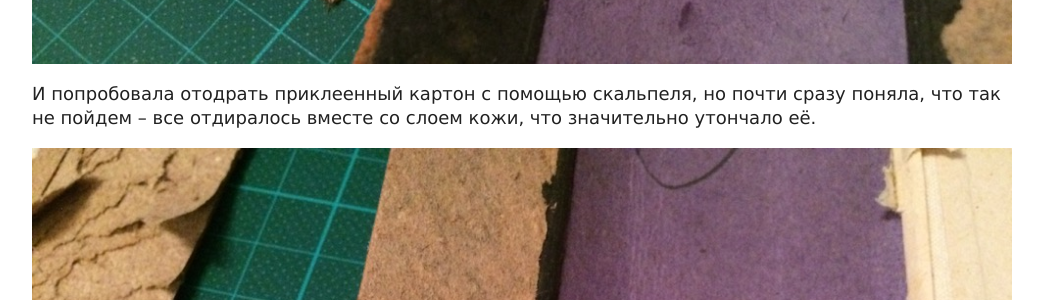
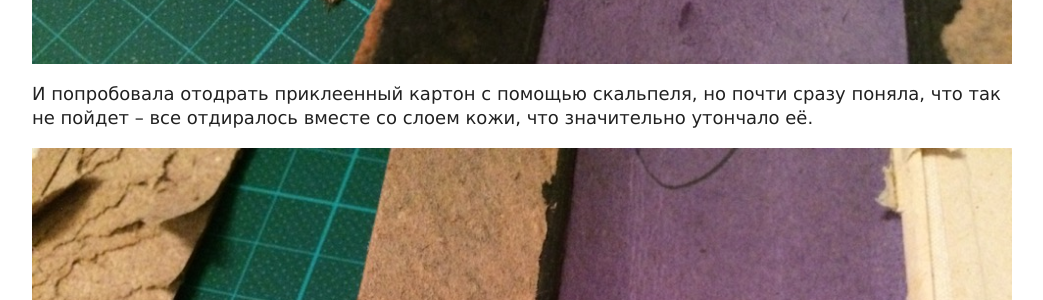
Before and after one commit to iriiiina/blog-about-books, a Jekyll site: the page built from _posts/2017-12-10-book-binding-restoration.md, in a window 1280 px wide and 900 px high, scrolled down 6926 px. Shown: the part 177-477 px from the top of the window, without its empty margins (118-1161 px from the left). Built offline with Jekyll 4.4.1, drawn with Linux system fonts in a browser that asks for light colours; some of the changed text lies outside the part shown.

Commit message:
Fix typos

```diff
--- a/_posts/2017-12-10-book-binding-restoration.md
+++ b/_posts/2017-12-10-book-binding-restoration.md
@@ -40,7 +40,7 @@ date: 2017-12-10
 
 ![Фотография, иллюстрирующая пост]({{ site.url }}/assets/post-images/2017-12-10/8.jpg)
 
-И попробовала отодрать приклеенный картон с помощью скальпеля, но почти сразу поняла, что так не пойдем – все отдиралось вместе со слоем кожи, что значительно утончало её.
+И попробовала отодрать приклеенный картон с помощью скальпеля, но почти сразу поняла, что так не пойдет – все отдиралось вместе со слоем кожи, что значительно утончало её.
 
 ![Фотография, иллюстрирующая пост]({{ site.url }}/assets/post-images/2017-12-10/9.jpg)
 
```
Also changed, not shown: other parts of _posts/2017-12-10-book-binding-restoration.md (+1 -1 lines).
